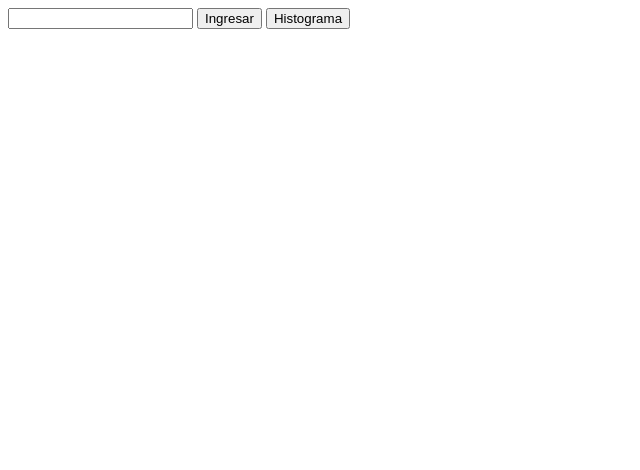
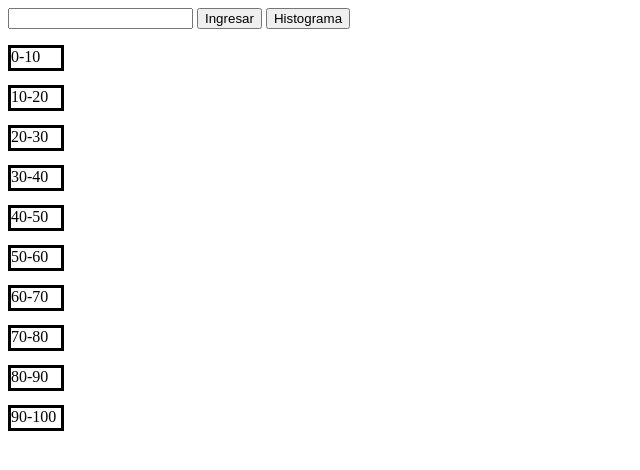
Before and after one commit to ricardojuarez1999/histograma, a plain HTML site: page index.html in a window 1280 px wide. Both pictures are taken after a click on the button "Histograma". Shown: the whole page, without its empty margins (0-640 px from the left). Drawn offline with Linux system fonts and the light colour scheme.

Commit message:
terminé
terminé

```diff
--- a/index.html
+++ b/index.html
@@ -7,7 +7,7 @@
 	<input type="number" name="number" id="number">
 	<button id ="agregar">Ingresar</button>
 	<button id="hist">Histograma</button>
-	<p id="demo"></p>
+	<p id="numeros1"></p>
 	<div id="numeros"></div>
 	<script src="scripts.js"></script>
 </body>
--- a/scripts.js
+++ b/scripts.js
@@ -1,14 +1,13 @@
 number = document.getElementById("number");
 btnAdd = document.getElementById("agregar");
 btnHist = document.getElementById("hist");
-numeros = document.getElementById("numeros");
 var lista = [];
-var contador = [];
+var contador = [0,0,0,0,0,0,0,0,0,0];
 
 number.onkeyup = function(e){
 	if(e.which == 13) {
 		var N = parseInt(number.value);
-		if(N < 1 || N > 100) {
+		if(N < 1 || N > 100 ) {
 			alert("unicamente numeros del 1 al 100");
 			number.value = "";
 		}
@@ -16,6 +15,7 @@ number.onkeyup = function(e){
 			lista.push(number.value);
 			number.value = "";
 		}
+		numeros1.innerHTML = lista;
 	}
 }
 
@@ -29,8 +29,58 @@ btnAdd.onclick = function(){
 		lista.push(number.value);
 		number.value = "";
 	}
+	numeros1.innerHTML = lista;
 }
 
 btnHist.onclick = function(){
+	for(j = 0; j<lista.length+1;j++){
+		if(lista[j]>0 && lista[j]<=10){
+			contador[0]++
+		}
+		if(lista[j]>10 && lista[j]<=20){
+			contador[1]++
+		}
+		if(lista[j]>20 && lista[j]<=30){
+			contador[2]++
+		}
+		if(lista[j]>30 && lista[j]<=40){
+			contador[3]++
+		}
+		if(lista[j]>40 && lista[j]<=50){
+			contador[4]++
+		}
+		if(lista[j]>50 && lista[j]<=60){
+			contador[5]++
+		}
+		if(lista[j]>60 && lista[j]<=70){
+			contador[6]++
+		}
+		if(lista[j]>70 && lista[j]<=80){
+			contador[7]++
+		}
+		if(lista[j]>80 && lista[j]<=90){
+			contador[8]++
+		}
+		if(lista[j]>90 && lista[j]<=100){
+			contador[9]++
+		}
+	}
+	for (i=1;i<=contador.length;i++){
+		var div = document.createElement("div");
+		var hs = document.createElement("div");
+		hs.setAttribute("class", "numero"+i );
+		var txt =document.createTextNode((i-1)*10+"-"+i*10);
+		hs.appendChild(txt);
+		div.appendChild(hs);
+		for (h=0;h<contador[i-1];h++){
+			var px = document.createElement("div");
+			px.setAttribute("class", "pixeles");
+			div.appendChild(px);
+		}
+		var espacio = document.createElement("div");
+		espacio.setAttribute("class","espacio")
+		div.appendChild(espacio);
+		document.getElementById("numeros").appendChild(div)
 
+	}
 }
--- a/styles.css
+++ b/styles.css
@@ -0,0 +1,90 @@
+.pixeles{
+	background: red;
+	height: 26px;
+	width: 10px;
+	float:left;
+	margin-bottom: 5px;
+}
+.espacio{
+	height: 40px;
+}
+.numero1{
+	background: white;
+	height: 20px;
+	width: 50px;
+	border:3px solid black;
+	float:left;
+	margin-bottom: 5px;
+}
+.numero2{
+	background: white;
+	height: 20px;
+	width: 50px;
+	float:left;
+	border:3px solid black;
+	margin-bottom: 5px;
+}
+.numero3{
+	background: white;
+	height: 20px;
+	width: 50px;
+	float:left;
+	border:3px solid black;
+	margin-bottom: 5px;
+}
+.numero4{
+	background: white;
+	height: 20px;
+	width: 50px;
+	float:left;
+	border:3px solid black;
+	margin-bottom: 5px;
+}
+.numero5{
+	background: white;
+	height: 20px;
+	width: 50px;
+	float:left;
+	border:3px solid black;
+	margin-bottom: 5px;
+}
+.numero6{
+	background: white;
+	height: 20px;
+	width: 50px;
+	float:left;
+	border:3px solid black;
+	margin-bottom: 5px;
+}
+.numero7{
+	background: white;
+	height: 20px;
+	width: 50px;
+	float:left;
+	border:3px solid black;
+	margin-bottom: 5px;
+}
+.numero8{
+	background: white;
+	height: 20px;
+	width: 50px;
+	float:left;
+	border:3px solid black;
+	margin-bottom: 5px;
+}
+.numero9{
+	background: white;
+	height: 20px;
+	width: 50px;
+	float:left;
+	border:3px solid black;
+	margin-bottom: 5px;
+}
+.numero10{
+	background: white;
+	height: 20px;
+	width: 50px;
+	float:left;
+	border:3px solid black;
+	margin-bottom: 5px;
+}
```
